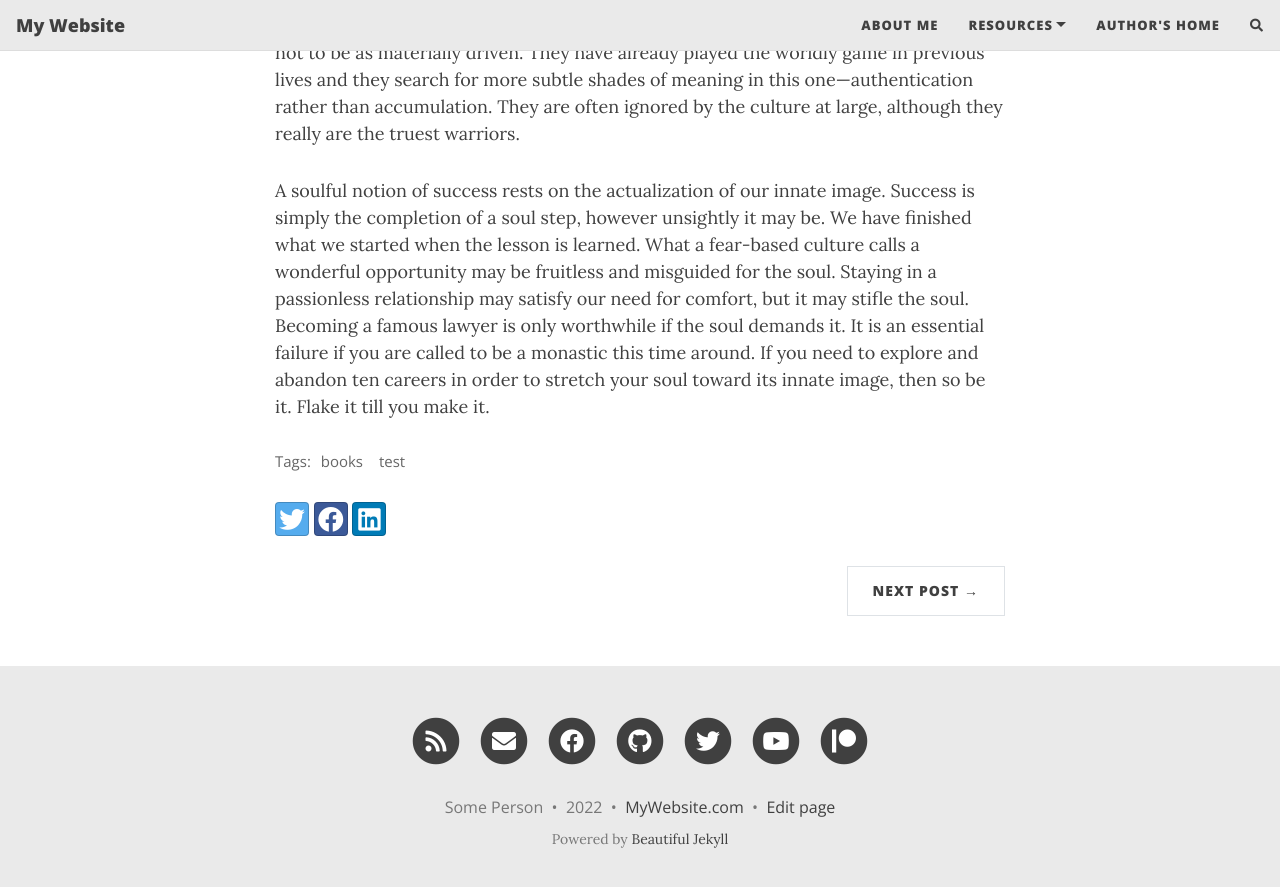
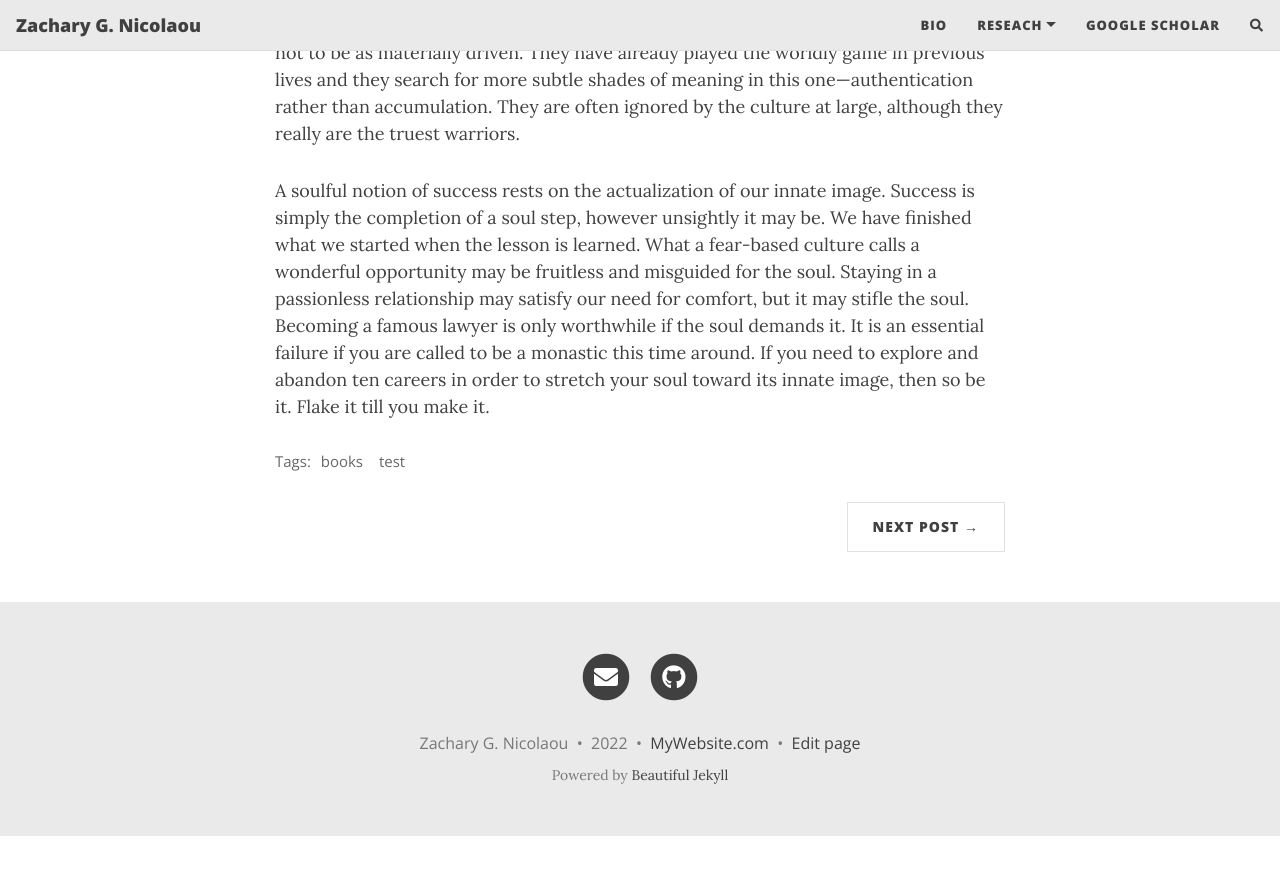
Before and after one commit to znicolaou/znicolaou.github.io, a Jekyll site: the page built from _posts/2020-02-26-flake-it-till-you-make-it.md, in a window 1280 px wide and 900 px high, scrolled down 1085 px. Shown: the top 887 px of the window. Built offline with Jekyll 4.4.1, drawn with Linux system fonts in a browser that asks for light colours; nearby versions of some CDN libraries; comment, search, counter and statistics services are not loaded; after the commit the page ends 1921 px from its top, so only the background shows below that.

```diff
--- a/_config.yml
+++ b/_config.yml
@@ -10,21 +10,21 @@
 ############################
 
 # Name of website
-title: My Website
+title: Zachary G. Nicolaou
 
 # Your name to show in the footer
-author: Some Person
+author: Zachary G. Nicolaou
 
 ###############################################
 # --- List of links in the navigation bar --- #
 ###############################################
 
 navbar-links:
-  About Me: "aboutme"
-  Resources:
+  Bio: "aboutme"
+  Reseach:
     - Beautiful Jekyll: "https://beautifuljekyll.com"
     - Learn markdown: "https://www.markdowntutorial.com/"
-  Author's home: "https://deanattali.com"
+  Google scholar: "https://scholar.google.com/citations?hl=en&user=P7hfYakAAAAJ"
 
 ################
 # --- Logo --- #
@@ -32,7 +32,7 @@ navbar-links:
 
 # Image to show in the navigation bar - works best with a square image
 # Remove this parameter if you don't want an image in the navbar
-avatar: "/assets/img/avatar-icon.png"
+avatar: "/assets/img/ZGNicolaou.jpg"
 
 # By default, the image is cut into a circle. You can disable this behaviour by setting 'round-avatar: false'
 round-avatar: true
@@ -49,13 +49,11 @@ round-avatar: true
 # Select the social network links that you want to show in the footer.
 # Uncomment the links you want to show and add your information to each one.
 social-network-links:
-  email: "someone@example.com"
-  rss: true  # remove this line if you don't want to show an RSS link at the bottom
-  facebook: deanattali
-  github: daattali
-  twitter: daattali
-  patreon: DeanAttali
-  youtube: c/daattali
+  email: "zgn@uw.edu"
+  github: znicolaou
+  # twitter: daattali
+  # patreon: DeanAttali
+  # youtube: c/daattali
 #  medium: yourname
 #  reddit: yourname
 #  linkedin: daattali
@@ -77,19 +75,15 @@ social-network-links:
 #  kaggle: yourname
 #  hackerrank: yourname
 
-# If you want your website to generate an RSS feed, provide a description
-# The URL for the feed will be https://<your_website>/feed.xml
-rss-description: This website is a virtual proof that I'm awesome
-
 ###########################
 # --- General options --- #
 ###########################
 
 # Select which social network share links to show in posts
 share-links-active:
-  twitter: true
-  facebook: true
-  linkedin: true
+  twitter: false
+  facebook: false
+  linkedin: false
   vk: false
 
 # How to display the link to your website in the footer
```
Also changed, not shown: 1 other file.
